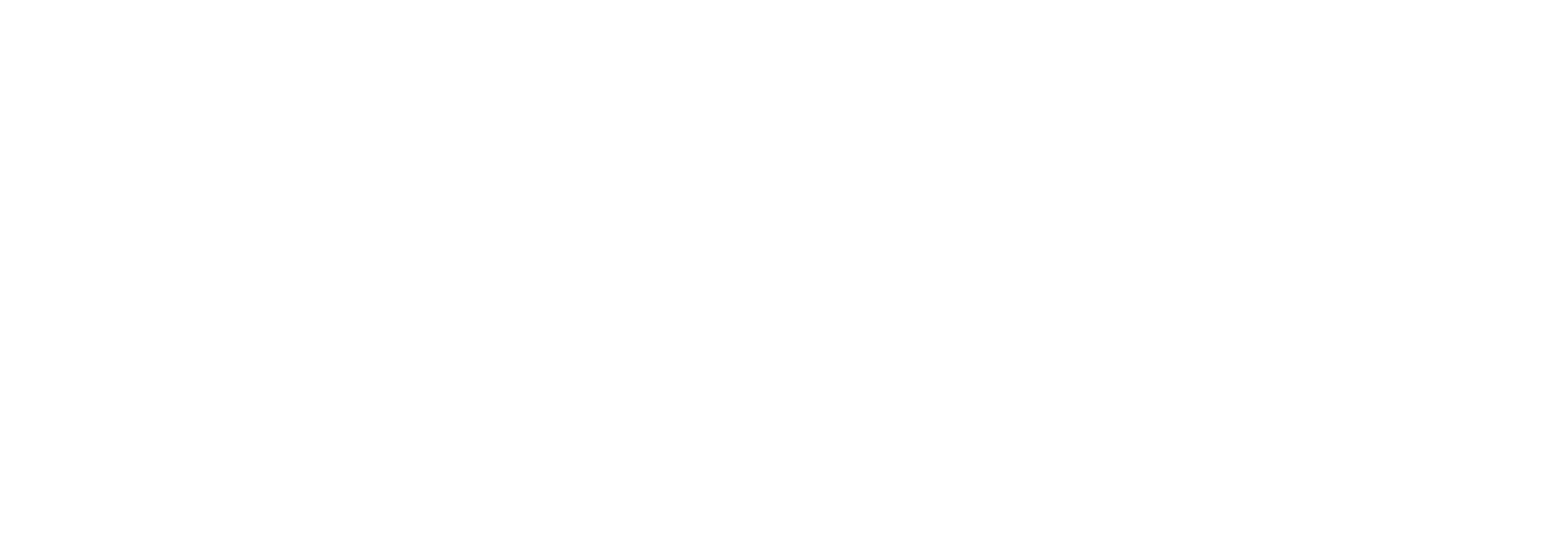
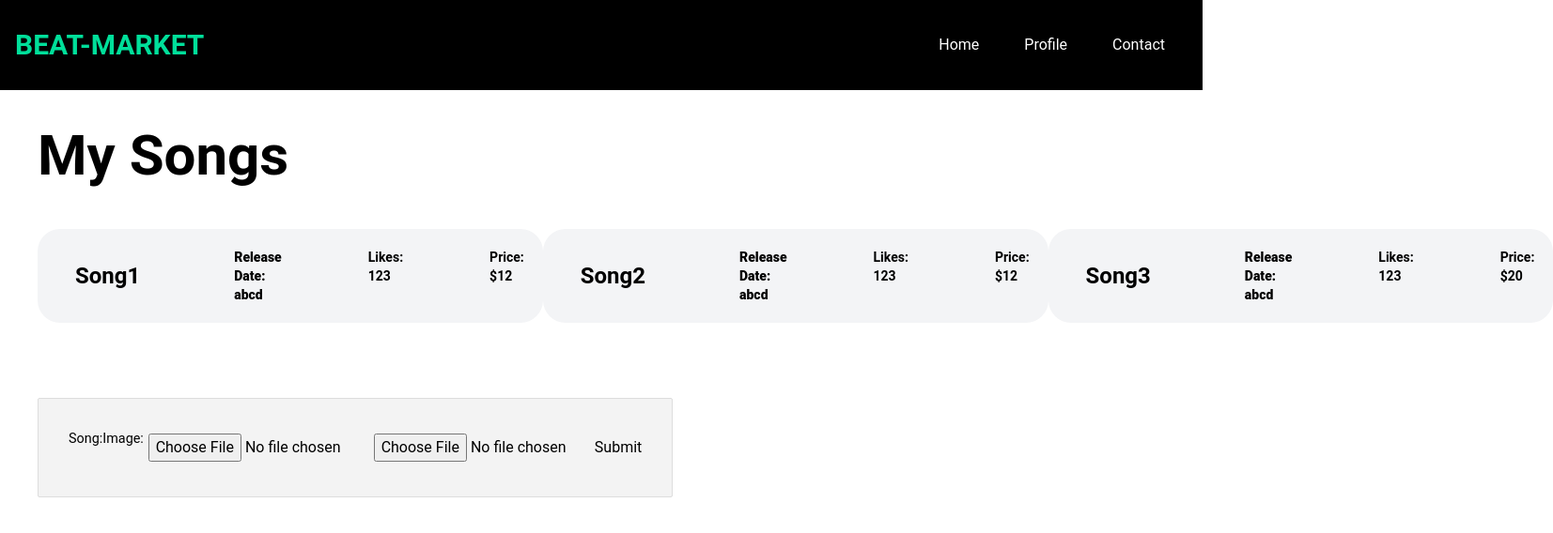
Before and after one commit to VaibhavNITK/BeatMarket, a React (Create React App) app in the folder client/: page /profile in a window 1280 px wide. Before the commit this address had no page. Shown: the top 568 px of the page at 94% size, 1653 px wide, since content can reach past the window. Built offline with nearby package versions, Linux system fonts and the light colour scheme.

Commit message:
added-profile-page

```diff
--- a/client/src/App.js
+++ b/client/src/App.js
@@ -3,32 +3,33 @@
 import Home from "./pages/Home";
 import About from "./pages/About";
 import Contacts from "./pages/Contacts";
-import Producers from "./pages/Producers";
 import SongsPage from "./pages/SongsPage";
-import Demo from "./pages/Demo";
 import LandingPage from "./pages/LandingPage";
 import Signup from "./pages/Signup";
 import Login from "./pages/Login";
 import { AuthProvider } from "./contexts/AuthContext";
+import { SongProvider } from "./contexts/SongContext";
 
 import "./App.css";
+import Profile from "./pages/Profile";
 
 export default function App() {
   return (
     <AuthProvider>
+      <SongProvider>
         <BrowserRouter>
           <Routes>
             <Route path="/" element={<LandingPage />} />
             <Route path="home" element={<Home />} />
             <Route path="about" element={<About />} />
             <Route path="contacts" element={<Contacts />} />
-          <Route path="producers" element={<SongsPage />} />
+            <Route path="profile" element={<Profile />} />
             <Route path="login" element={<Login />} />
             <Route path="signup" element={<Signup />} />
+            <Route path="song-page" element={<SongsPage />} />
           </Routes>
-
-        {/* <Demo /> */}
         </BrowserRouter>
+      </SongProvider>
     </AuthProvider>
   );
 }
--- a/client/src/components/Navbar.js
+++ b/client/src/components/Navbar.js
@@ -3,7 +3,7 @@
 
 const navItems = [
   { id: 1, text: "Home", link: "/home" },
-  { id: 2, text: "Profile", link: "/about" },
+  { id: 2, text: "Profile", link: "/profile" },
   { id: 3, text: "Contact", link: "/contacts" },
 ];
 
--- a/client/src/components/SearchGenre.js
+++ b/client/src/components/SearchGenre.js
@@ -1,12 +1,13 @@
 import React from "react";
+import { useSongs } from "../contexts/SongContext";
 
 export default function SearchGenre() {
-  const { searchQuery, setSearchQuery } = usePosts();
+  const { searchQuery, setSearchQuery } = useSongs();
   return (
     <input
       value={searchQuery}
       onChange={(e) => setSearchQuery(e.target.value)}
-      placeholder="Search posts..."
+      placeholder="Search genre..."
     />
   );
 }
--- a/client/src/contexts/SongContext.js
+++ b/client/src/contexts/SongContext.js
@@ -0,0 +1,47 @@
+import { createContext, useContext, useState } from "react";
+
+const SongContext = createContext();
+
+function SongProvider({ children }) {
+  const [songs, setSongs] = useState([]);
+  const [searchQuery, setSearchQuery] = useState("");
+
+  const searchedSongs =
+    searchQuery.length > 0
+      ? songs.filter((post) =>
+          `${post.title} ${post.body}`
+            .toLowerCase()
+            .includes(searchQuery.toLowerCase())
+        )
+      : songs;
+
+  function handleAddSong(song) {
+    //add song to the list of songs
+    setSongs((songs) => [song, ...songs]);
+  }
+
+  function handleClearSongs() {
+    setSongs([]);
+  }
+
+  return (
+    <SongContext.Provider
+      value={{
+        songs: searchedSongs,
+        onAddSong: handleAddSong,
+        onClearSongs: handleClearSongs,
+        searchQuery,
+        setSearchQuery,
+      }}
+    >
+      {children}
+    </SongContext.Provider>
+  );
+}
+
+function useSongs() {
+  const context = useContext(SongContext);
+  return context;
+}
+
+export { SongProvider, useSongs };
--- a/client/src/pages/Producers.js
+++ /dev/null
@@ -1,8 +0,0 @@
-import React from 'react'
-import Navbar from '../components/Navbar'
-
-export default function Producers() {
-  return (
-    <Navbar />
-  )
-}
--- /dev/null
+++ b/client/src/pages/Profile.js
@@ -0,0 +1,50 @@
+import React from "react";
+import Navbar from "../components/Navbar";
+import { Card } from "@material-tailwind/react";
+import ListItems from "../components/ListItems";
+import Demo from "./Demo";
+
+const songs = [
+  {
+    id: 1,
+    title: "Song1",
+    releaseDate: "abcd",
+    likes: "123",
+    price: "$12",
+  },
+  {
+    id: 2,
+    title: "Song2",
+    releaseDate: "abcd",
+    likes: "123",
+    price: "$12",
+  },
+  {
+    id: 3,
+    title: "Song3",
+    releaseDate: "abcd",
+    likes: "123",
+    price: "$20",
+  },
+];
+
+export default function Profile() {
+  return (
+    <>
+      <header>
+        <Navbar />
+      </header>
+      <main className="mt-10 mx-5 px-5">
+        <h1 className="my-5 text-6xl font-bold">My Songs</h1>
+
+        <Card className="my-10">
+          {songs.map((song) => (
+            <ListItems key={song.id} song={song} />
+          ))}
+        </Card>
+
+        <Demo />
+      </main>
+    </>
+  );
+}
```
Lines whose indentation alone changed are shown as unchanged.
